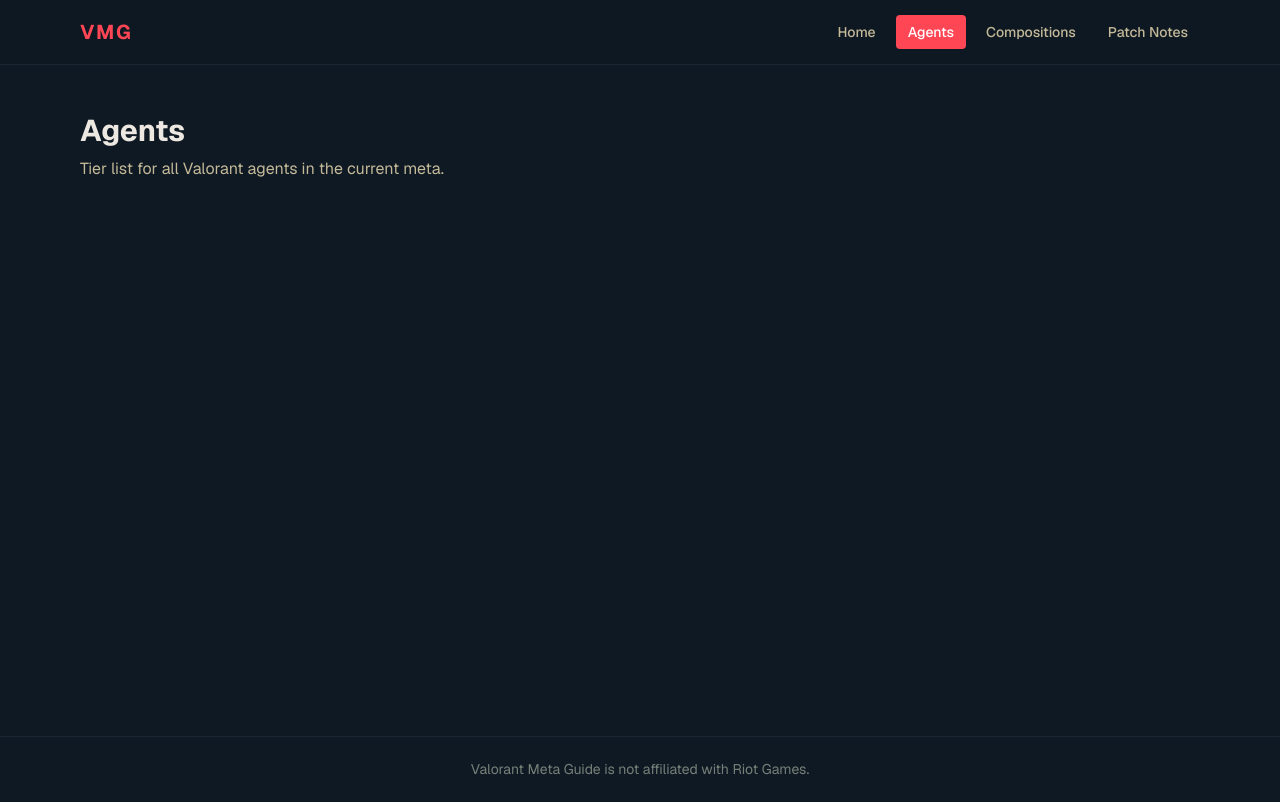
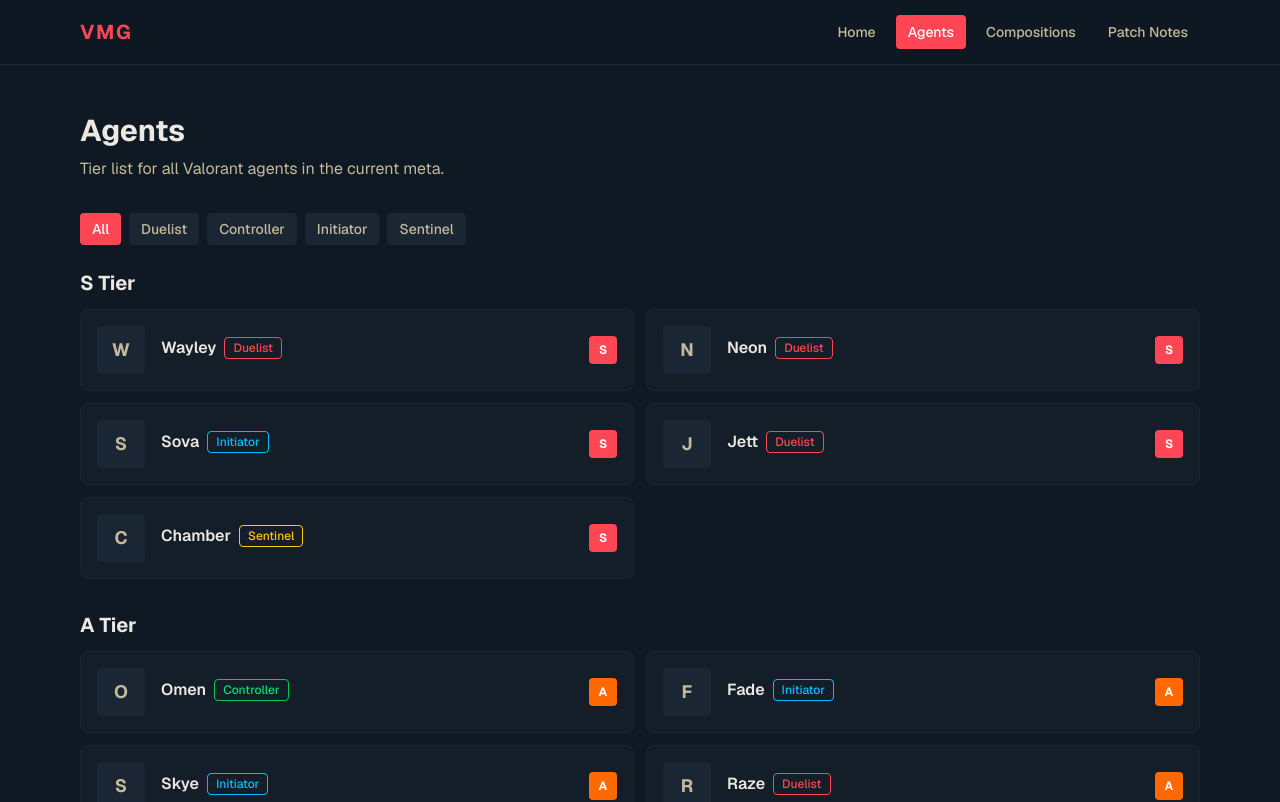
Before and after one commit to orionmeng/vmg, a Next.js app: page /agents in a window 1280 px wide. Shown: the top 802 px of the page. Built offline with nearby package versions, Linux system fonts and the light colour scheme.

Commit message:
implemented agents page

```diff
--- a/app/agents/page.tsx
+++ b/app/agents/page.tsx
@@ -1,4 +1,7 @@
 import type { Metadata } from "next";
+import PageHeader from "@/app/components/PageHeader";
+import AgentTierList from "@/app/components/AgentTierList";
+import { agents } from "@/app/lib/agents-data";
 
 export const metadata: Metadata = {
   title: "Agents",
@@ -8,10 +11,11 @@
 export default function AgentsPage() {
   return (
     <div className="mx-auto max-w-6xl px-4 py-12">
-      <h1 className="mb-2 text-3xl font-bold">Agents</h1>
-      <p className="text-val-cream-dark">
-        Tier list for all Valorant agents in the current meta.
-      </p>
+      <PageHeader
+        title="Agents"
+        description="Tier list for all Valorant agents in the current meta."
+      />
+      <AgentTierList agents={agents} />
     </div>
   );
 }
--- /dev/null
+++ b/app/components/AgentTierList.tsx
@@ -0,0 +1,56 @@
+"use client";
+
+import { useState } from "react";
+import type { Agent, Tier, Role } from "@/app/lib/types";
+import AgentCard from "./AgentCard";
+
+const tiers: Tier[] = ["S", "A", "B", "C", "D"];
+const roles: Role[] = ["Duelist", "Controller", "Initiator", "Sentinel"];
+
+export default function AgentTierList({ agents }: { agents: Agent[] }) {
+  const [roleFilter, setRoleFilter] = useState<Role | "All">("All");
+
+  const filtered =
+    roleFilter === "All"
+      ? agents
+      : agents.filter((a) => a.role === roleFilter);
+
+  return (
+    <div>
+      <div className="mb-6 flex flex-wrap gap-2">
+        {(["All", ...roles] as const).map((role) => (
+          <button
+            key={role}
+            onClick={() => setRoleFilter(role)}
+            className={`rounded px-3 py-1.5 text-sm font-medium transition-colors ${
+              roleFilter === role
+                ? "bg-val-red text-white"
+                : "bg-val-teal-light text-val-cream-dark hover:text-val-cream"
+            }`}
+          >
+            {role}
+          </button>
+        ))}
+      </div>
+
+      <div className="space-y-8">
+        {tiers.map((tier) => {
+          const tierAgents = filtered.filter((a) => a.tier === tier);
+          if (tierAgents.length === 0) return null;
+          return (
+            <section key={tier}>
+              <h2 className="mb-3 text-xl font-bold text-val-cream">
+                {tier} Tier
+              </h2>
+              <div className="grid gap-3 sm:grid-cols-2">
+                {tierAgents.map((agent) => (
+                  <AgentCard key={agent.id} agent={agent} />
+                ))}
+              </div>
+            </section>
+          );
+        })}
+      </div>
+    </div>
+  );
+}
--- /dev/null
+++ b/app/lib/agents-data.ts
@@ -0,0 +1,42 @@
+import type { Agent } from "./types";
+
+export const agents: Agent[] = [
+  // S Tier
+  { id: "wayley", name: "Wayley", role: "Duelist", tier: "S", description: "" },
+  { id: "neon", name: "Neon", role: "Duelist", tier: "S", description: "" },
+  { id: "sova", name: "Sova", role: "Initiator", tier: "S", description: "" },
+  { id: "jett", name: "Jett", role: "Duelist", tier: "S", description: "" },
+  { id: "chamber", name: "Chamber", role: "Sentinel", tier: "S", description: "" },
+
+  // A Tier
+  { id: "omen", name: "Omen", role: "Controller", tier: "A", description: "" },
+  { id: "fade", name: "Fade", role: "Initiator", tier: "A", description: "" },
+  { id: "skye", name: "Skye", role: "Initiator", tier: "A", description: "" },
+  { id: "raze", name: "Raze", role: "Duelist", tier: "A", description: "" },
+  { id: "miks", name: "Miks", role: "Initiator", tier: "A", description: "" },
+  { id: "clove", name: "Clove", role: "Controller", tier: "A", description: "" },
+
+  // B Tier
+  { id: "reyna", name: "Reyna", role: "Duelist", tier: "B", description: "" },
+  { id: "astra", name: "Astra", role: "Controller", tier: "B", description: "" },
+  { id: "kayo", name: "KAY/O", role: "Initiator", tier: "B", description: "" },
+  { id: "cypher", name: "Cypher", role: "Sentinel", tier: "B", description: "" },
+  { id: "harbor", name: "Harbor", role: "Controller", tier: "B", description: "" },
+  { id: "tejo", name: "Tejo", role: "Initiator", tier: "B", description: "" },
+  { id: "iso", name: "Iso", role: "Duelist", tier: "B", description: "" },
+  { id: "brimstone", name: "Brimstone", role: "Controller", tier: "B", description: "" },
+  { id: "killjoy", name: "Killjoy", role: "Sentinel", tier: "B", description: "" },
+
+  // C Tier
+  { id: "phoenix", name: "Phoenix", role: "Duelist", tier: "C", description: "" },
+  { id: "breach", name: "Breach", role: "Initiator", tier: "C", description: "" },
+  { id: "veto", name: "Veto", role: "Sentinel", tier: "C", description: "" },
+  { id: "vyse", name: "Vyse", role: "Sentinel", tier: "C", description: "" },
+  { id: "sage", name: "Sage", role: "Sentinel", tier: "C", description: "" },
+  { id: "viper", name: "Viper", role: "Controller", tier: "C", description: "" },
+
+  // D Tier
+  { id: "yoru", name: "Yoru", role: "Duelist", tier: "D", description: "" },
+  { id: "deadlock", name: "Deadlock", role: "Sentinel", tier: "D", description: "" },
+  { id: "gekko", name: "Gekko", role: "Initiator", tier: "D", description: "" },
+];
```
